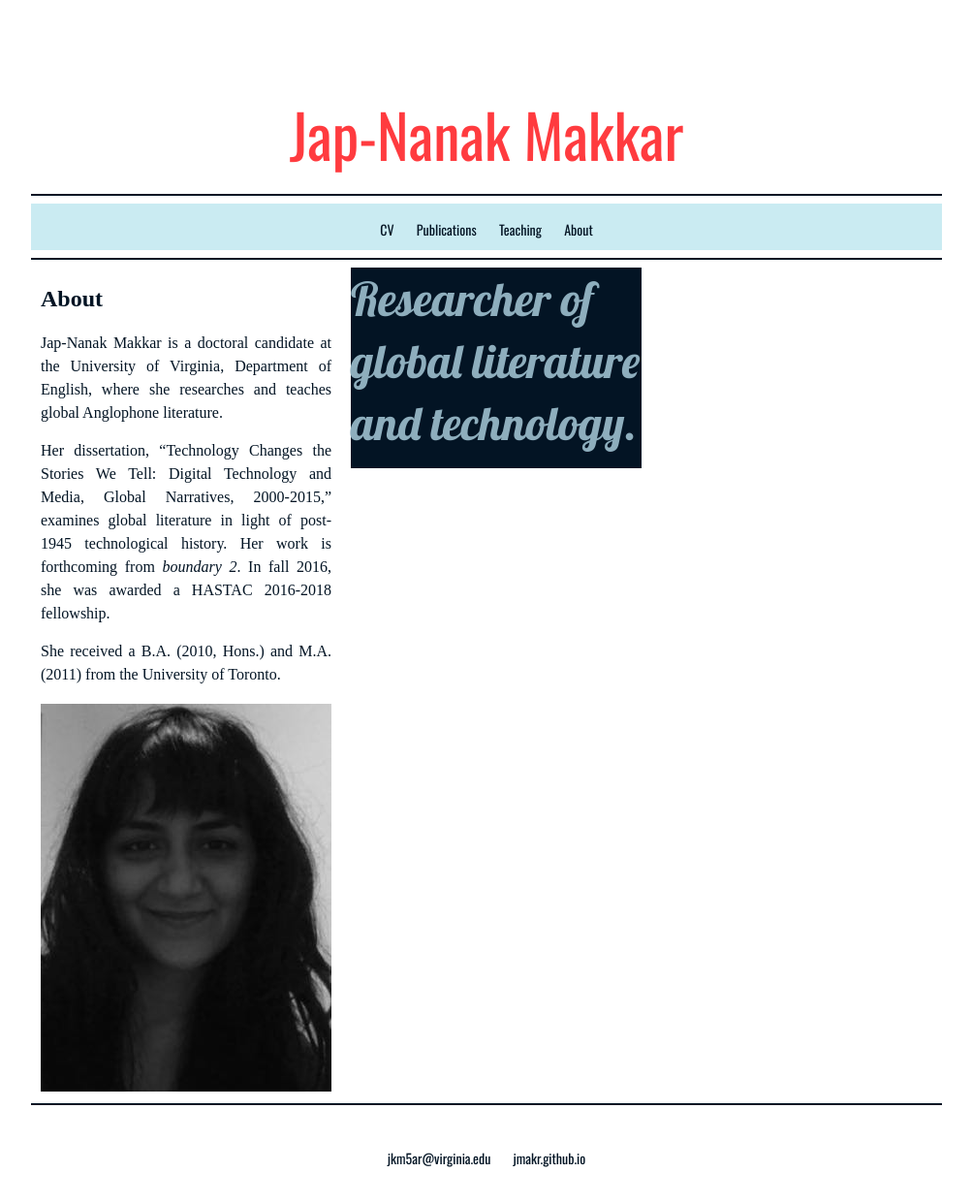
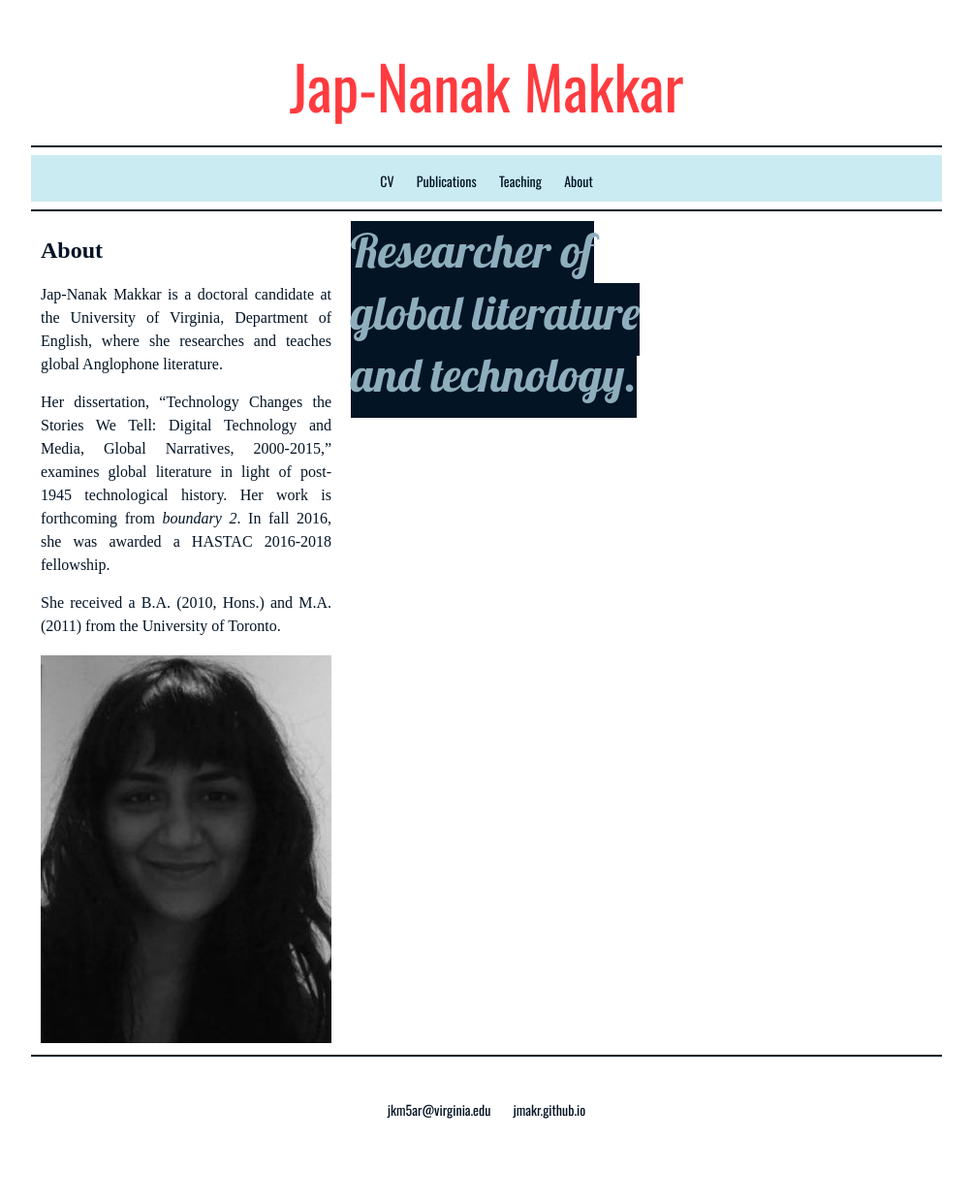
Before and after one commit to jmakr/jmakr.github.io, a Jekyll site: the page built from index.html, in a window 1280 px wide. Shown: the whole page at 97% size, without its empty margins (138-1141 px from the left). Built offline with Jekyll 4.4.1, drawn with Linux system fonts in a browser that asks for light colours; some web fonts are replaced; after the commit the page ends 1192 px from its top, so only the background shows below that.

Commit message:
Update main.css

```diff
--- a/css/main.css
+++ b/css/main.css
@@ -118,7 +118,7 @@ a:hover {
 
 
 body {
-    display:block;
+    display:inline;
     height: 450px;
     font-size: 16px;
     padding: 10px 0px 5px 0px;
@@ -205,7 +205,6 @@ p2 {
     font-size: 16px;
     line-height: 24px;
     color: #031424; /* ultramarine */
-    display: block;
     text-align:justify;
     padding-bottom:5%;
 
@@ -218,7 +217,7 @@ p2 {
 }
 
 p3 {
-    display:block;
+    display:inline;
     font-family: Lobster, cursive;
     font-weight: 400;
     font-size: 48px;
```
